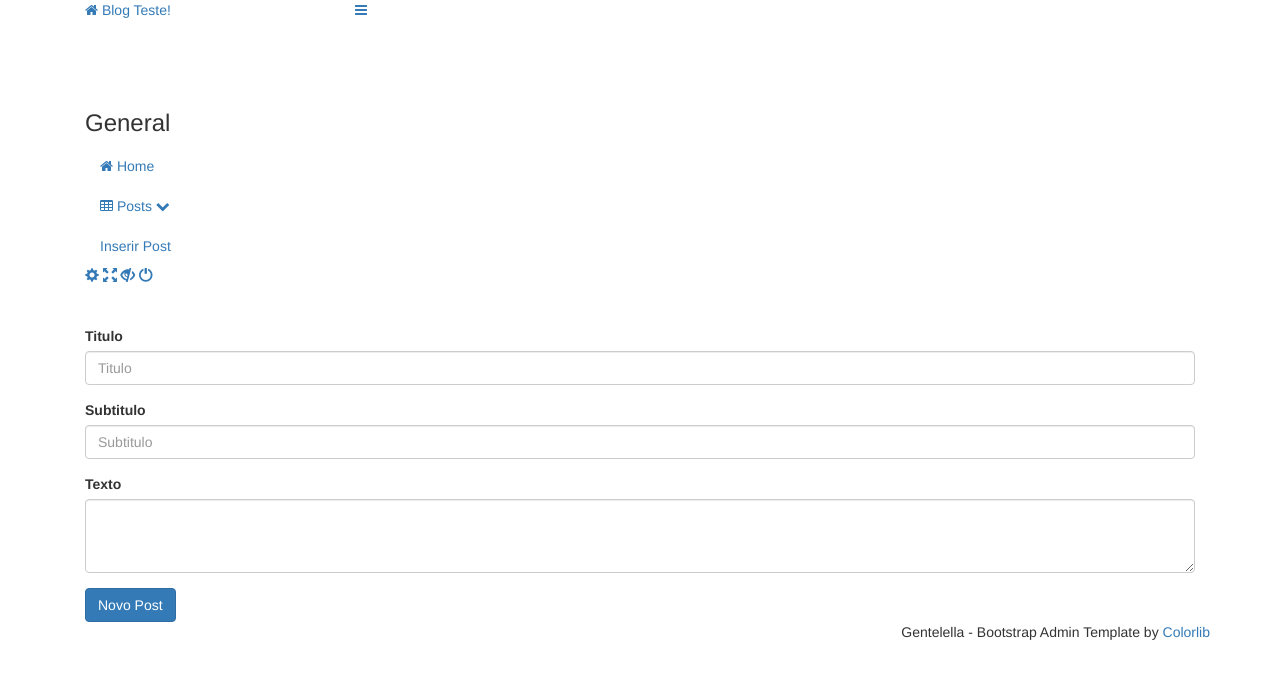
After one commit to Thiagodemas/Crud-Blog-PHPOO, a PHP site: page /insert.php in a window 1280 px wide. The commit adds this page. Shown: the top 679 px of the page. Run offline with PHP 8.4, Linux system fonts and the light colour scheme; some libraries are stand-ins or nearby versions.

Commit message:
Insert new Post

```diff
--- a/Classes/CrudPost.php
+++ b/Classes/CrudPost.php
@@ -12,9 +12,21 @@ class CrudPost extends Post
 
     public function findAll()
     {
-        $sql = "SELECT * FROM $this->table";
+        $sql = "SELECT * FROM $this->table ORDER BY id DESC";
         $stmt = Conection::prepare($sql);
         $stmt->execute();
         return $stmt->fetchAll();
     }
+
+    public function insert($title, $subtitle, $text, $data)
+    {
+        $sql = "INSERT INTO $this->table (title, subtitle, text, data) VALUES (:title, :subtitle, :text, :data)";
+        $stmt = Conection::prepare($sql);
+        $stmt->bindParam(':title', $title);
+        $stmt->bindParam(':subtitle', $subtitle);
+        $stmt->bindParam(':text', $text);
+        $stmt->bindParam(':data', $data);
+
+        return $stmt->execute();
+    }
 }
--- /dev/null
+++ b/insert.php
@@ -0,0 +1,45 @@
+<?php
+require_once 'Classes/CrudPost.php';
+
+if (isset($_POST['insertPost']))
+{
+    $title = $_POST['title'];
+    $subtitle = $_POST['subtitle'];
+    $text = $_POST['text'];
+
+    $data = date('Y-m-d H:i:s');
+
+
+    $post = new CrudPost();
+    $post->insert($title, $subtitle, $text, $data);
+    header('Location: index.php');
+}
+
+
+?>
+
+<?php require_once 'template/header.php';?>
+<div class="right_col" role="main">
+    <div class="container-fluid" style="background-color: white">
+        <form method="post">
+            <div class="form-group">
+                <label for="title">Titulo</label>
+                <input type="text" class="form-control" name="title" id="title" placeholder="Titulo">
+            </div>
+
+            <div class="form-group">
+                <label for="subtitle">Subtitulo</label>
+                <input type="text" class="form-control" name="subtitle" id="subtitle" placeholder="Subtitulo">
+            </div>
+
+            <div class="form-group">
+                <label for="text">Texto</label>
+                <textarea class="form-control" name="text" id="text" rows="3"></textarea>
+            </div>
+
+            <button type="submit" name="insertPost" class="btn btn-primary">Novo Post</button>
+        </form me>
+    </div>
+</div>
+
+<?php require_once 'template/footer.php';?>
--- a/template/header.php
+++ b/template/header.php
@@ -31,3 +31,67 @@
 
 <body class="nav-md">
 <div class="container body">
+    <div class="main_container">
+        <div class="col-md-3 left_col">
+            <div class="left_col scroll-view">
+                <div class="navbar nav_title" style="border: 0;">
+                    <a href="index.php" class="site_title"><i class="fa fa-home"></i> <span>Blog Teste!</span></a>
+                </div>
+
+                <div class="clearfix"></div>
+
+                <!-- menu profile quick info -->
+
+                <!-- /menu profile quick info -->
+
+                <br />
+
+                <!-- sidebar menu -->
+                <div id="sidebar-menu" class="main_menu_side hidden-print main_menu">
+                    <div class="menu_section">
+                        <h3>General</h3>
+                        <ul class="nav side-menu">
+                            <li><a href="./index.php"><i class="fa fa-home"></i> Home </span></a>
+                                                            </li>
+                            <li><a><i class="fa fa-table"></i> Posts <span class="fa fa-chevron-down"></span></a>
+                                <ul class="nav child_menu">
+                                    <li><a href="./insert.php">Inserir Post</a></li>
+
+                                </ul>
+                            </li>
+
+                        </ul>
+                    </div>
+                </div>
+                <!-- /sidebar menu -->
+
+                <!-- /menu footer buttons -->
+                <div class="sidebar-footer hidden-small">
+                    <a data-toggle="tooltip" data-placement="top" title="Settings">
+                        <span class="glyphicon glyphicon-cog" aria-hidden="true"></span>
+                    </a>
+                    <a data-toggle="tooltip" data-placement="top" title="FullScreen">
+                        <span class="glyphicon glyphicon-fullscreen" aria-hidden="true"></span>
+                    </a>
+                    <a data-toggle="tooltip" data-placement="top" title="Lock">
+                        <span class="glyphicon glyphicon-eye-close" aria-hidden="true"></span>
+                    </a>
+                    <a data-toggle="tooltip" data-placement="top" title="Logout" href="login.html">
+                        <span class="glyphicon glyphicon-off" aria-hidden="true"></span>
+                    </a>
+                </div>
+                <!-- /menu footer buttons -->
+            </div>
+        </div>
+        <!-- top navigation -->
+        <div class="top_nav">
+            <div class="nav_menu">
+                <nav>
+                    <div class="nav toggle">
+                        <a id="menu_toggle"><i class="fa fa-bars"></i></a>
+                    </div>
+                </nav>
+            </div>
+        </div>
+
+        <br><br>
```
Also changed, not shown: index.php (+2 -67 lines).
